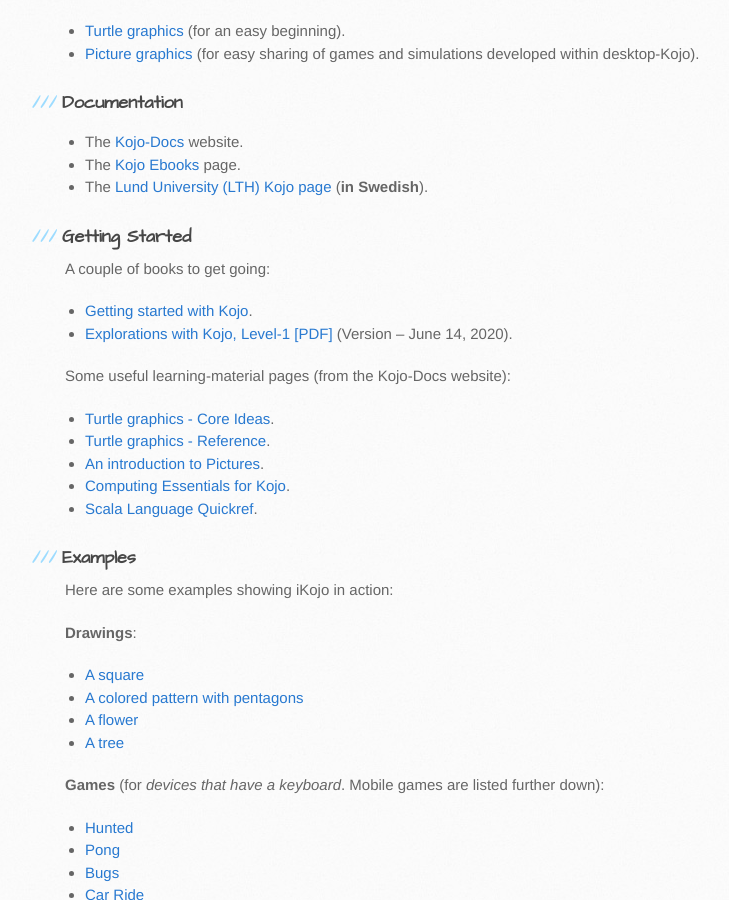
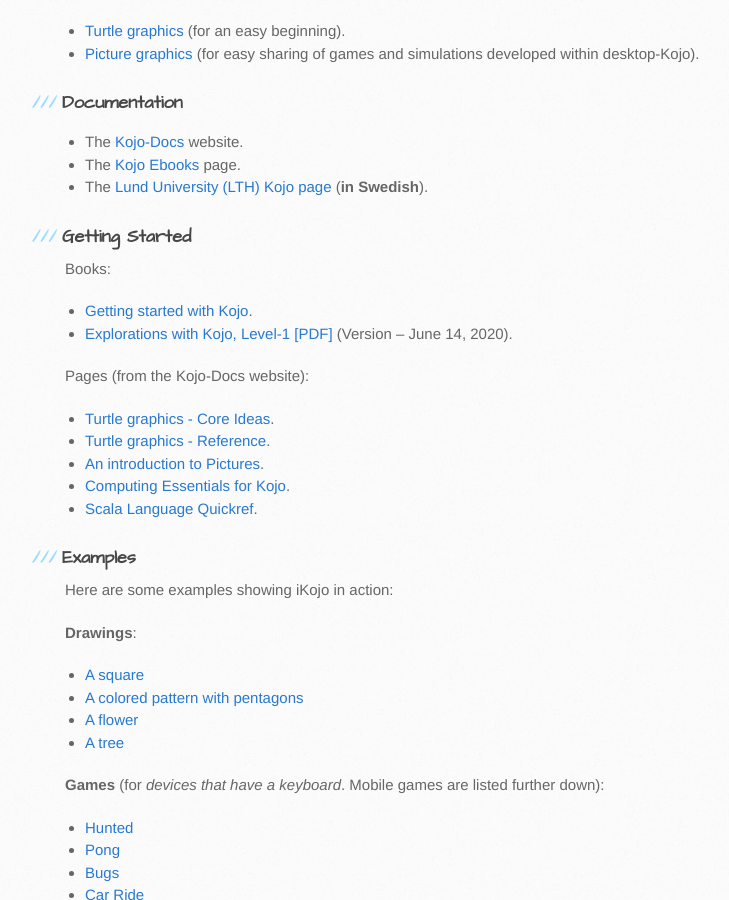
Before and after one commit to kojodoc/kojodoc.github.io, a Jekyll site: the page built from ikojo.md, in a window 1280 px wide and 900 px high, scrolled down 448 px. Shown: the whole window, without its empty margins (105-834 px from the left). Built offline with Jekyll 4.4.1, drawn with Linux system fonts in a browser that asks for light colours; our own code applies the rules of GitHub Pages for plain Markdown files; the repository's description, which GitHub fills in, is left out.

Commit message:
Tweak iKojo page.

```diff
--- a/ikojo.md
+++ b/ikojo.md
@@ -29,11 +29,11 @@
 * The [Lund University (LTH) Kojo page](http://www.lth.se/programmera/installera) (**in Swedish**).
 
 ### Getting Started
-A couple of books to get going:
+Books:
 * [Getting started with Kojo](http://wiki.kogics.net/kojo-codeactive-books#getting-started).
 * [Explorations with Kojo, Level-1 [PDF]](https://bitbucket.org/lalit_pant/kojo/downloads/Kojo-Lessons-Level1-140620.pdf) (Version -- June 14, 2020).
 
-Some useful learning-material pages (from the Kojo-Docs website):
+Pages (from the Kojo-Docs website):
 * [Turtle graphics - Core Ideas](https://docs.kogics.net/concepts/turtle-core-ideas.html).
 * [Turtle graphics - Reference](https://docs.kogics.net/reference/turtle.html).
 * [An introduction to Pictures](https://docs.kogics.net/tutorials/pictures-intro.html).
```
